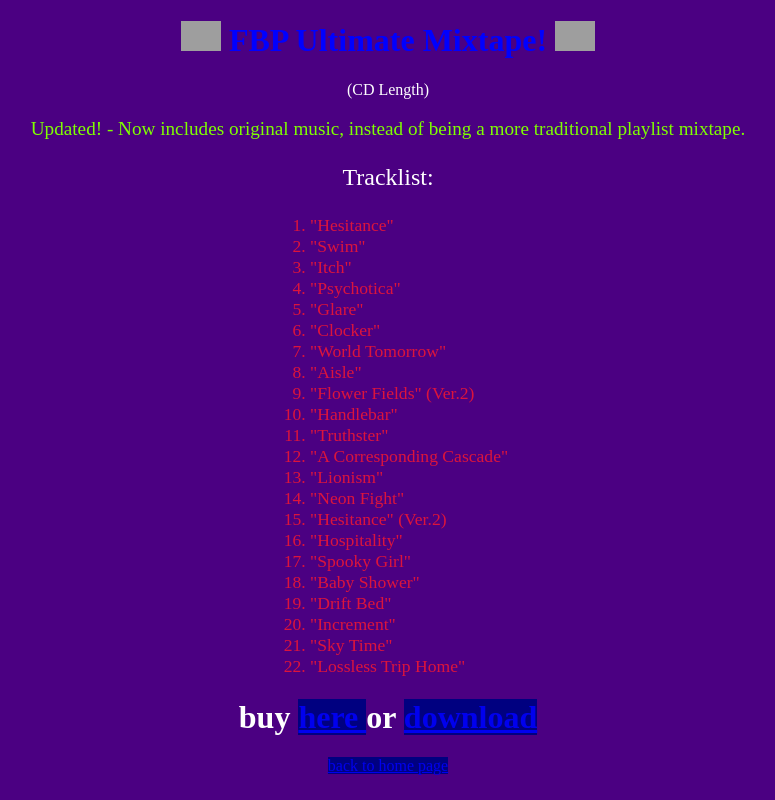
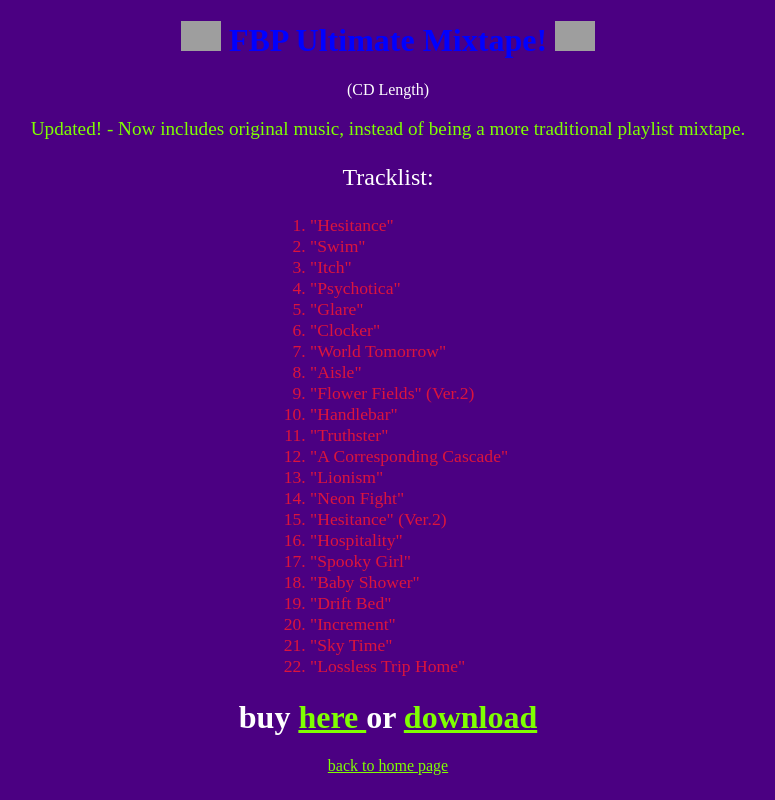
Before and after one commit to phibp/phibp.github.io, a plain HTML site: page mixtape/index.html in a window 1280 px wide. Shown: the whole page, without its empty margins (252-1027 px from the left). Drawn offline with Linux system fonts and the light colour scheme; grey boxes are pictures that could not be loaded.

Commit message:
i can just make the links a different colour lmao

```diff
--- a/mixtape/index.html
+++ b/mixtape/index.html
@@ -10,7 +10,7 @@
         li{color: crimson;font-size: 110%;margin-left: 42%;text-align: left;}
         h1{color: white;}
         p{color: white;}
-        mark{background-color: navy}
+        a{color: chartreuse;}
     </style>
 </head>
 <body>
@@ -52,24 +52,18 @@
     </ol>
     <h1>
         buy
-        <mark>
         <a href="screamer" target="_blank">
         here
         </a>
-        </mark>
         or
-        <mark>
         <a href="https://mega.nz/file/cWNF2K7b#mhJ-SstVP66ALdbI_Gdo0-hWDcAnh6bPgjBBmJQHdgc" target="_blank">
             download
         </a>
-        </mark>
     </h1>
     <footer>
-        <mark>
         <a href="/">
                 back to home page
         </a>
-        </mark>
     </footer>
 </body>
 </html>
```
